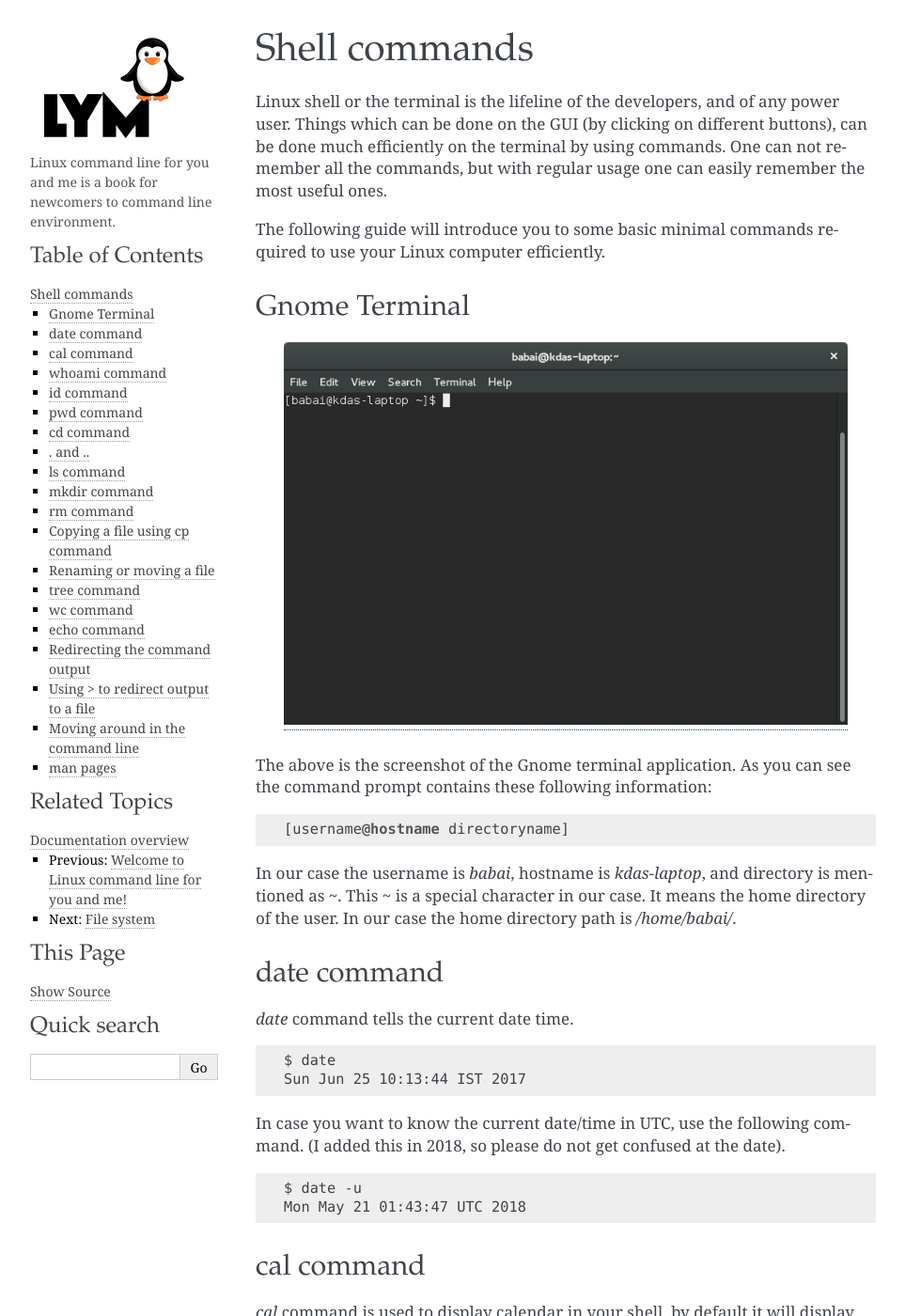
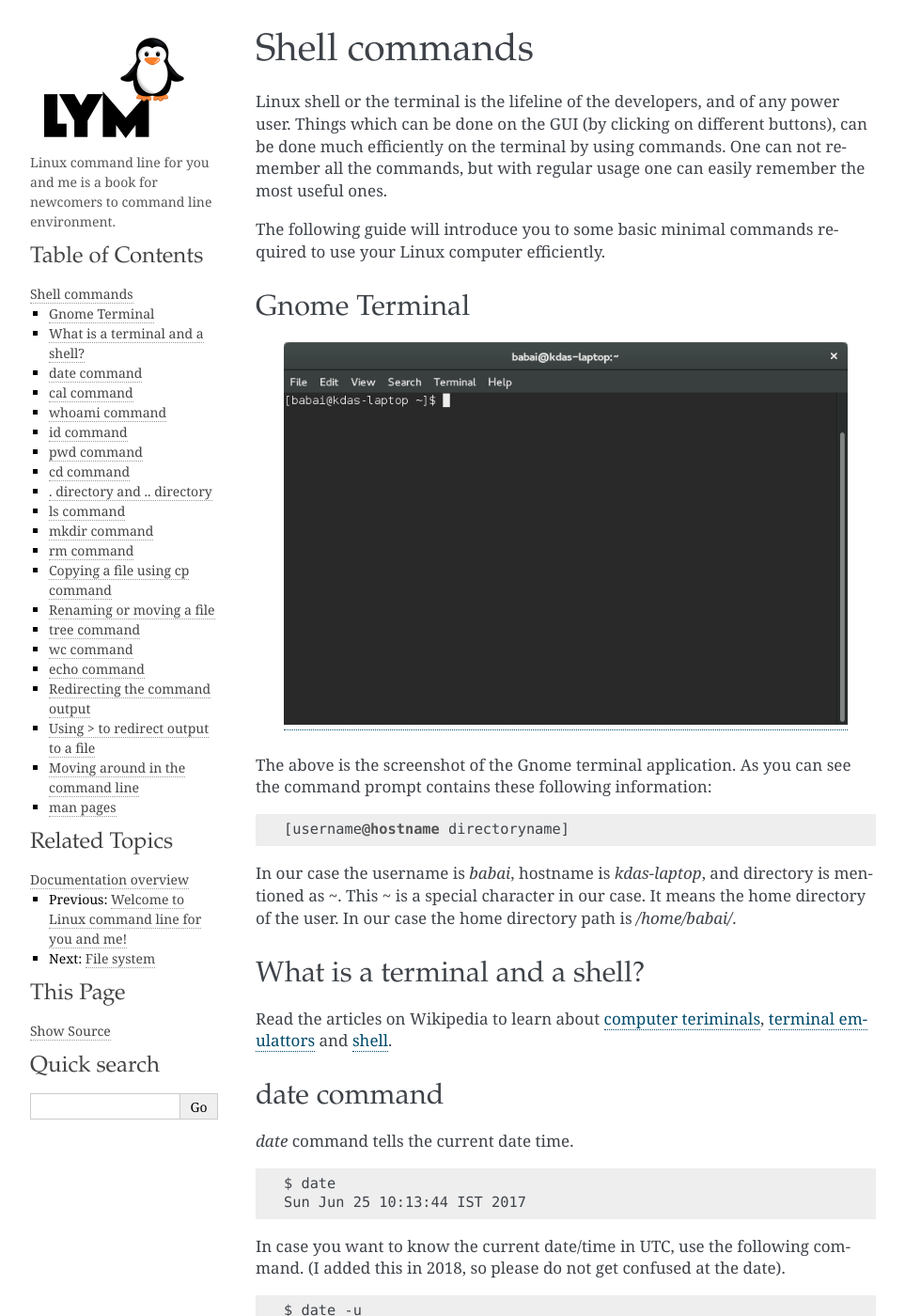
Before and after one commit to kushaldas/lym, a Sphinx documentation site: the page built from docs/startingcommands.rst, in a window 1280 px wide and 1400 px high. Shown: the whole window at 94% size, without its empty margins (148-1111 px from the left). Built offline with Sphinx 7.4.7, drawn with Linux system fonts in a browser that asks for light colours; a script that is not in the unit is left out; some of the changed text lies outside the part shown.

Commit message:
Terminal and shell

```diff
--- a/docs/startingcommands.rst
+++ b/docs/startingcommands.rst
@@ -26,6 +26,14 @@ In our case the username is *babai*, hostname is *kdas-laptop*, and directory
 is mentioned as *~*. This *~* is a special character in our case. It means
 the home directory of the user. In our case the home directory path is
 */home/babai/*.
+
+What is a terminal and a shell?
+--------------------------------
+
+Read the articles on Wikipedia to learn about `computer teriminals
+<https://en.wikipedia.org/wiki/Computer_terminal>`_, `terminal emulattors
+<https://en.wikipedia.org/wiki/Terminal_emulator>`_ and `shell
+<https://en.wikipedia.org/wiki/Shell_%28computing%29>`_.
 
 date command
 -------------
@@ -120,8 +128,8 @@ Here you can see that first we moved to */tmp* directory, and then we moved
 back to the home directory by using
 *~* character.
 
-. and ..
-----------
+. directory and .. directory
+-----------------------------
 
 *.* and *..* has special meaning in the Linux. *.* means the current
 directory and *..* means the parent directory. We can use these in various
```
